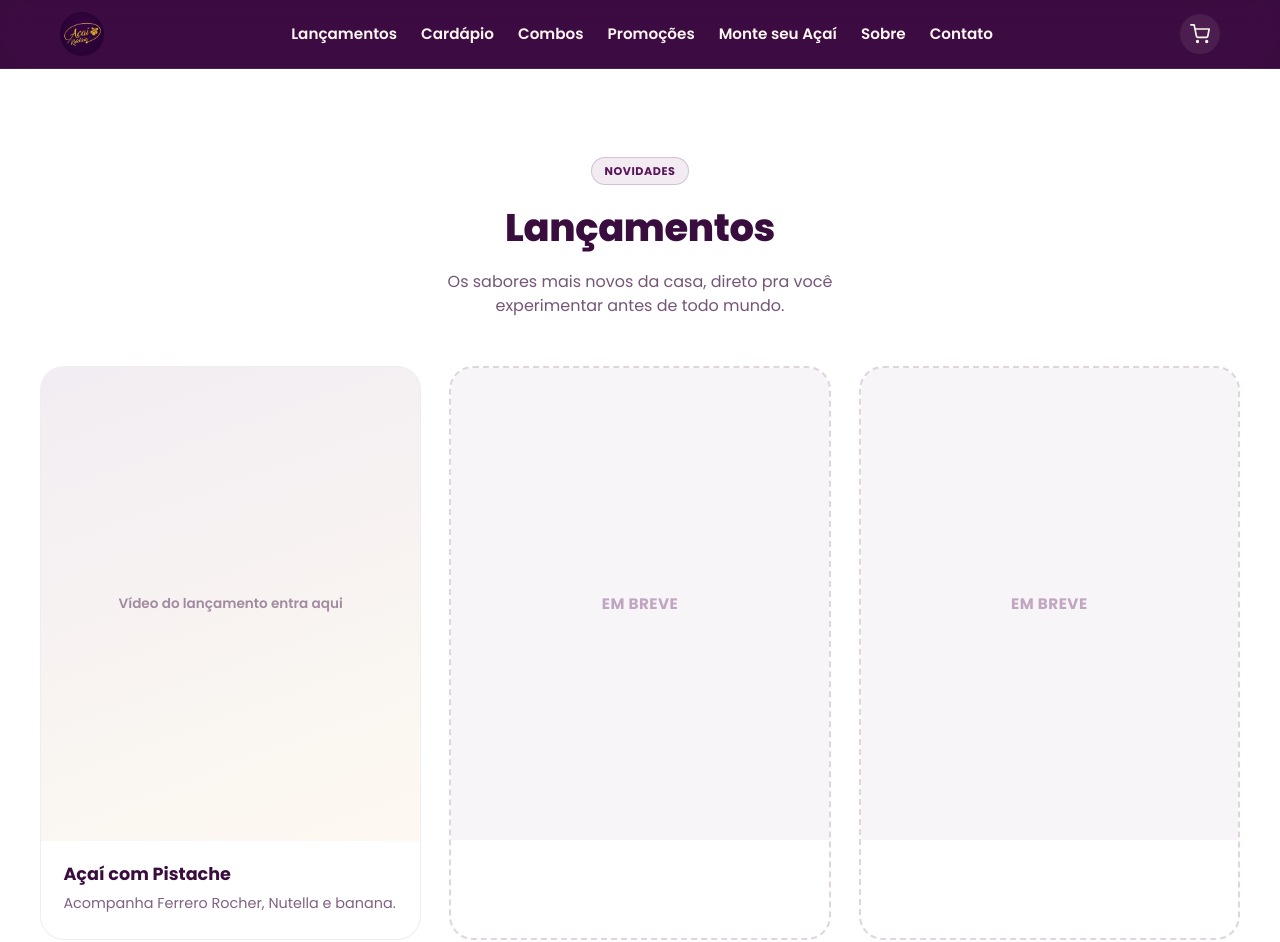
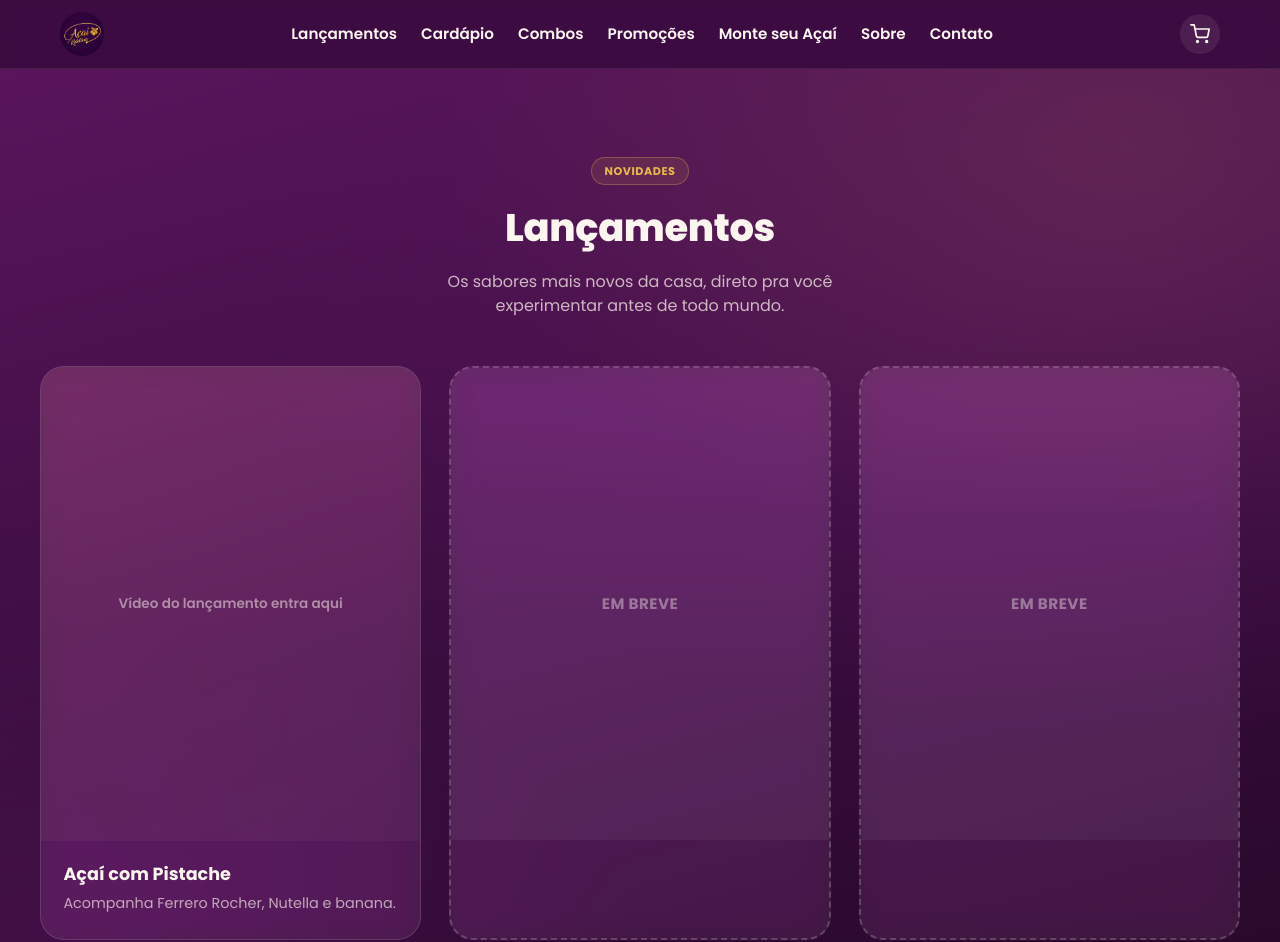
Before and after one commit to kauanrodrigueskrvl444-netizen/acai-ki-delicia-site, a plain HTML site: page index.html in a window 1280 px wide. Shown: the top 942 px of the page. Drawn offline with Linux system fonts and the light colour scheme.

Commit message:
Aplica identidade roxa + blur da Hero original no Lançamentos
Troca o fundo branco do Lançamentos pelo mesmo gradiente roxo (com
os realces dourado/lavanda) que a primeira versão da Hero usava, e
os cards viram vidro fosco (glassmorphism: fundo translúcido +
backdrop-filter blur), igual ao tratamento que os badges/moldura de
imagem da Hero original tinham. Texto e bordas ajustados pra
contraste no fundo escuro. Só cor/efeito — estrutura e conteúdo do
Lançamentos continuam os mesmos.

Co-Authored-By: Claude Sonnet 5 <noreply@anthropic.com>

```diff
--- a/css/style.css
+++ b/css/style.css
@@ -468,8 +468,12 @@ img {
 
 .launches {
   position: relative;
-  background: #ffffff;
-  color: var(--color-bg);
+  background:
+    radial-gradient(90% 70% at 88% 8%, rgba(232, 184, 74, 0.1) 0%, rgba(232, 184, 74, 0) 60%),
+    radial-gradient(120% 90% at 85% 20%, rgba(89, 21, 92, 0.6) 0%, rgba(89, 21, 92, 0) 55%),
+    radial-gradient(70% 60% at 8% 95%, rgba(89, 21, 92, 0.4) 0%, rgba(89, 21, 92, 0) 60%),
+    linear-gradient(165deg, var(--color-bg-alt) 0%, var(--color-bg) 55%, #260828 100%);
+  color: var(--color-text-light);
   padding: 5.5rem 1.25rem 5rem;
   overflow: hidden;
 }
@@ -496,9 +500,9 @@ img {
   align-items: center;
   padding: 0.3rem 0.75rem;
   border-radius: 999px;
-  background: rgba(89, 21, 92, 0.08);
-  border: 1px solid rgba(89, 21, 92, 0.2);
-  color: var(--color-bg-alt);
+  background: rgba(232, 184, 74, 0.1);
+  border: 1px solid rgba(232, 184, 74, 0.3);
+  color: var(--color-gold);
   font-size: 0.7rem;
   font-weight: 700;
   letter-spacing: 0.05em;
@@ -509,12 +513,12 @@ img {
   font-size: 2rem;
   font-weight: 800;
   letter-spacing: -0.01em;
-  color: var(--color-bg);
+  color: var(--color-text-light);
 }
 
 .launches-subtitle {
   font-size: 1rem;
-  color: rgba(58, 13, 63, 0.7);
+  color: rgba(253, 246, 240, 0.72);
 }
 
 .launches-grid {
@@ -526,20 +530,22 @@ img {
 .launch-card {
   border-radius: 24px;
   overflow: hidden;
-  background: #ffffff;
-  border: 1px solid rgba(89, 21, 92, 0.08);
+  background: rgba(253, 246, 240, 0.07);
+  border: 1px solid rgba(253, 246, 240, 0.14);
+  backdrop-filter: blur(12px) saturate(140%);
+  -webkit-backdrop-filter: blur(12px) saturate(140%);
   transition: transform 0.2s ease, box-shadow 0.2s ease;
 }
 
 .launch-card:hover {
   transform: translateY(-2px);
-  box-shadow: 0 12px 24px -16px rgba(58, 13, 63, 0.25);
+  box-shadow: 0 12px 24px -16px rgba(0, 0, 0, 0.35);
 }
 
 .launch-card-media {
   position: relative;
   aspect-ratio: 4 / 5;
-  background: linear-gradient(160deg, rgba(89, 21, 92, 0.08), rgba(232, 184, 74, 0.08));
+  background: linear-gradient(160deg, rgba(232, 184, 74, 0.1), rgba(253, 246, 240, 0.03));
 }
 
 .launch-media {
@@ -556,7 +562,7 @@ img {
   justify-content: center;
   text-align: center;
   padding: 1.5rem;
-  color: rgba(58, 13, 63, 0.45);
+  color: rgba(253, 246, 240, 0.5);
   font-size: 0.85rem;
   font-weight: 600;
 }
@@ -577,17 +583,18 @@ img {
   font-size: 1.1rem;
   font-weight: 700;
   margin-bottom: 0.35rem;
+  color: var(--color-text-light);
 }
 
 .launch-card-desc {
   font-size: 0.9rem;
-  color: rgba(58, 13, 63, 0.65);
+  color: rgba(253, 246, 240, 0.65);
 }
 
 .launch-card-empty {
   border-style: dashed;
   border-width: 2px;
-  border-color: rgba(89, 21, 92, 0.18);
+  border-color: rgba(253, 246, 240, 0.2);
   box-shadow: none;
 }
 
@@ -596,12 +603,12 @@ img {
   display: flex;
   align-items: center;
   justify-content: center;
-  color: rgba(89, 21, 92, 0.35);
+  color: rgba(253, 246, 240, 0.4);
   font-weight: 700;
   font-size: 0.95rem;
   letter-spacing: 0.03em;
   text-transform: uppercase;
-  background: rgba(89, 21, 92, 0.04);
+  background: rgba(253, 246, 240, 0.05);
 }
 
 .launch-card-empty:hover {
```
